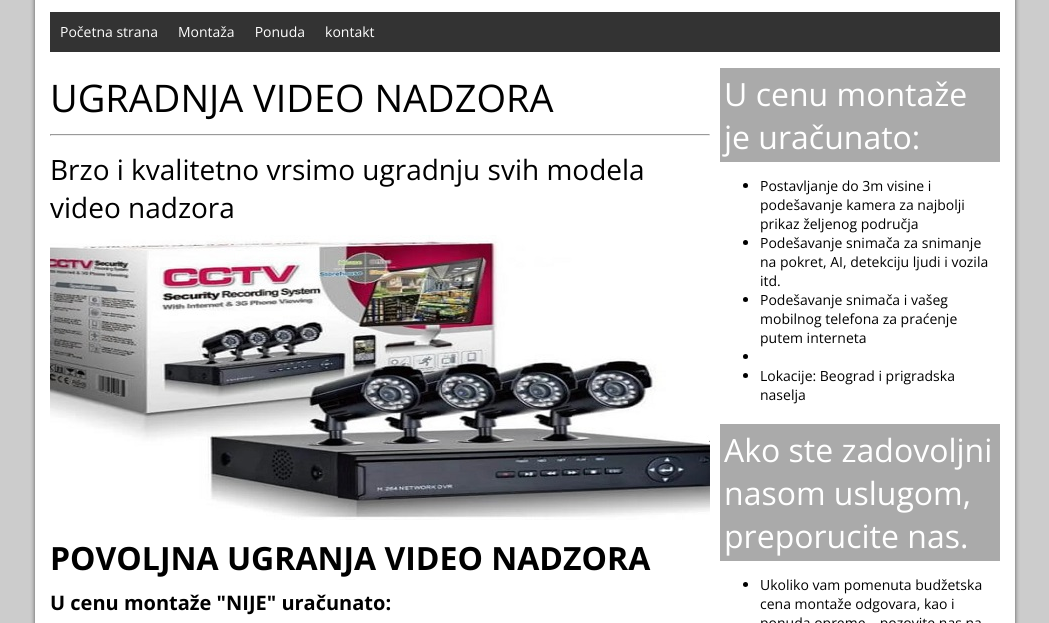
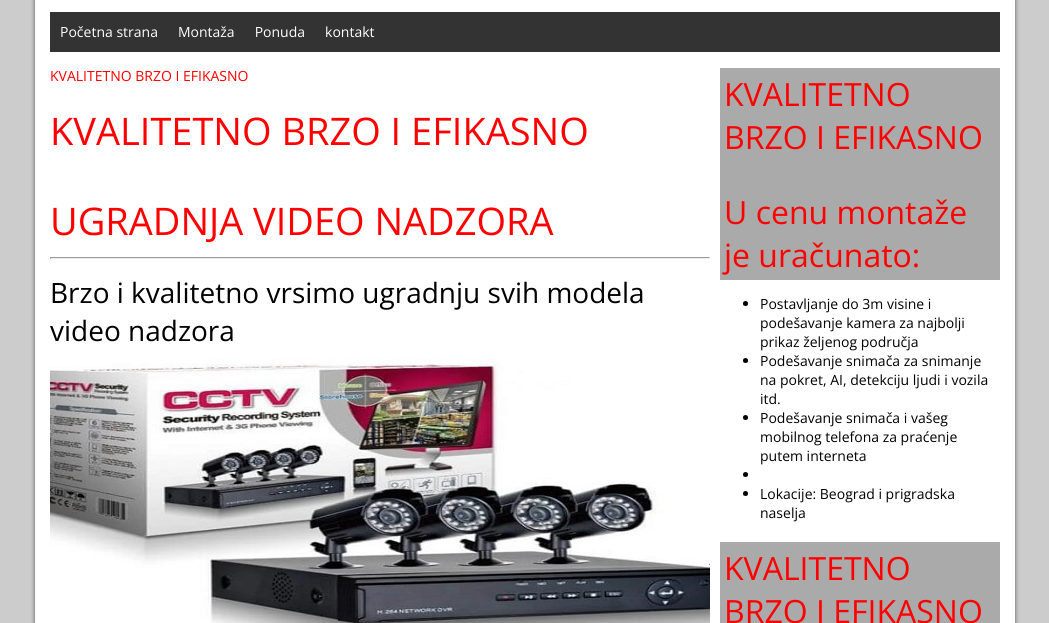
Before and after one commit to zivajovanovic/ugradnjavideonadzora, a plain HTML site: page index.html in a window 1280 px wide. Shown: the part 177-800 px from the top of the page, without its empty margins (115-1164 px from the left). Drawn offline with nearby package versions, Linux system fonts and the light colour scheme.

Commit message:
Update index.html

```diff
--- a/index.html
+++ b/index.html
@@ -2,6 +2,17 @@
 <html>
 <head>
 <meta charset="utf-8">
+	 <style>
+        @keyframes svetlucanje {
+            0% { color: #ff0000; } /* Početna boja */
+            50% { color: #ffff00; } /* Boja tokom animacije */
+            100% { color: #ff0000; } /* Konačna boja */
+        }
+
+        .svetlucavi-tekst {
+            animation: svetlucanje 1s infinite; /* Trajanje animacije: 1 sekunda, beskonačno ponavljanje */
+        }
+    </style>
 <link href="https://fonts.googleapis.com/css?family=Open+Sans:400,400i,700,700i&display=swap&subset=latin-ext" rel="stylesheet">
 <link href="style.css" rel="stylesheet">
 </head>
@@ -45,7 +56,8 @@
 		</div><!-- end #nav -->
 
 		<div id="main">
-			<h1>UGRADNJA VIDEO NADZORA</h1>
+			<p class="svetlucavi-tekst">KVALITETNO BRZO I EFIKASNO</p>
+			<h1 <p class="svetlucavi-tekst">KVALITETNO BRZO I EFIKASNO</p>UGRADNJA VIDEO NADZORA</h1>
 			<hr></hr>
 			<h3>Brzo i kvalitetno vrsimo ugradnju svih modela video nadzora</h3>
 			<img src="images/dvrvideonadzor.jpg" alt="">
@@ -53,7 +65,7 @@
 
 
 
-			<h5><b>U cenu montaže "NIJE" uračunato:</b></h5>
+			<h5 <p class="svetlucavi-tekst">KVALITETNO BRZO I EFIKASNO</p><b>U cenu montaže "NIJE" uračunato:</b></h5>
 			<ul>
 				<li>Hard disk</li>
 				<li>Koaksijalni kabl RG59 + 2×0,75 za DVR / UTP kabl za NVR</li>
@@ -110,7 +122,7 @@
 		</div><!-- end #main -->
 		<div id="sidebar">
 			<div class="block">
-				<h2>U cenu montaže je uračunato:</h2>
+				<h2 <p class="svetlucavi-tekst">KVALITETNO BRZO I EFIKASNO</p>U cenu montaže je uračunato:</h2>
 					<ul>
 						<li>Postavljanje do 3m visine i podešavanje kamera za najbolji prikaz željenog područja</li>
 						<li>Podešavanje snimača za snimanje na pokret, AI, detekciju ljudi i vozila itd.</li>
@@ -122,7 +134,7 @@
 			</div><!-- end .block -->
 
 			<div class="block">
-				<h2>Ako ste zadovoljni nasom uslugom, preporucite nas.</h2>
+				<h2 <p class="svetlucavi-tekst">KVALITETNO BRZO I EFIKASNO</p>Ako ste zadovoljni nasom uslugom, preporucite nas.</h2>
 					<ul>
 						<li>Ukoliko vam pomenuta budžetska cena montaže odgovara, kao i ponuda opreme – pozovite nas na telefon <li><a href="#">0692721512</a></li> kako bi dogovorili termin kada naši stručnjaci mogu da dođu i izvrše snimanje vašeg prostora nakon čega bi poslali konačnu ponudu.</li>
 						<li>Ukoliko nemate predstavu šta vam treba i ne možete sami da napravite budžetsku ponudu izlazak na teren je 3000 dinara. Nakon slanja konačne ponude i prihvatanja iste tj. realizacije posla, pomenuti iznos se umanjuje na računu</li>
```
